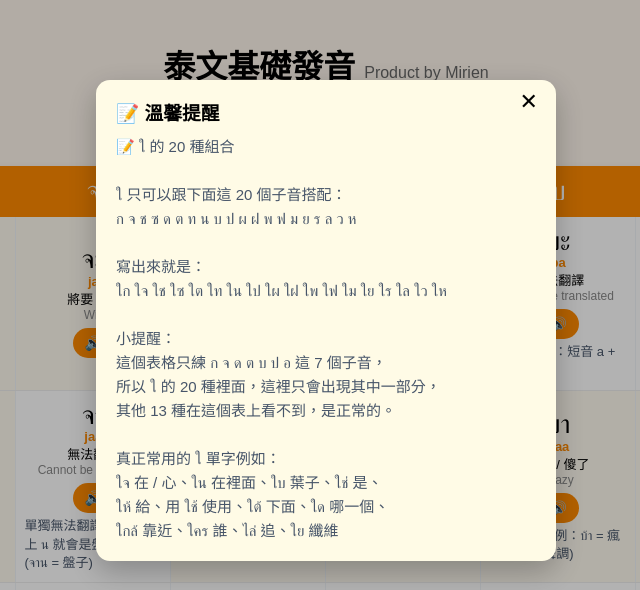
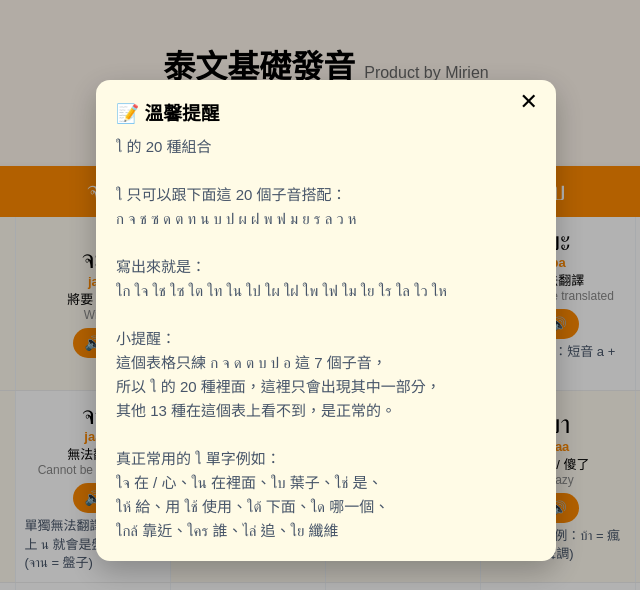
Before and after one commit to Mirien-style/thai-pronunciation-maintest, a plain HTML site: page index.html in a window 1280 px wide. Both pictures are taken after a click on the button "📝 筆記". Shown: the top 590 px of the page, 314-954 px from the left. Drawn offline with Linux system fonts and the light colour scheme.

Commit message:
Update index.html

```diff
--- a/index.html
+++ b/index.html
@@ -68,7 +68,7 @@ tbody td.vowel-head { min-width: 70px; }
   <div class="note-box">
     <button class="note-close" onclick="closeNote()">✕</button>
     <h3>📝 溫馨提醒</h3>
-       <p>📝 ใ 的 20 種組合
+       <p>ใ 的 20 種組合
 
 ใ 只可以跟下面這 20 個子音搭配：
 ก จ ช ซ ด ต ท น บ ป ผ ฝ พ ฟ ม ย ร ล ว ห
```
